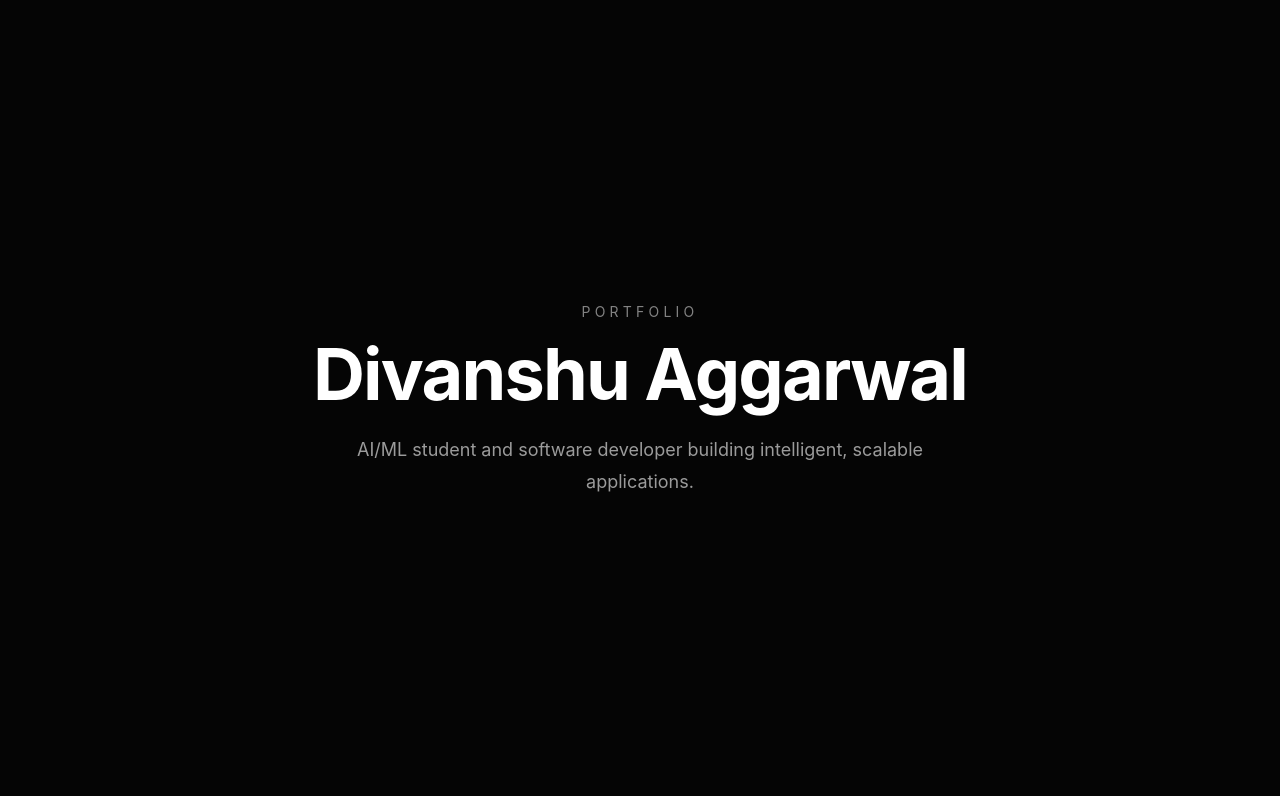
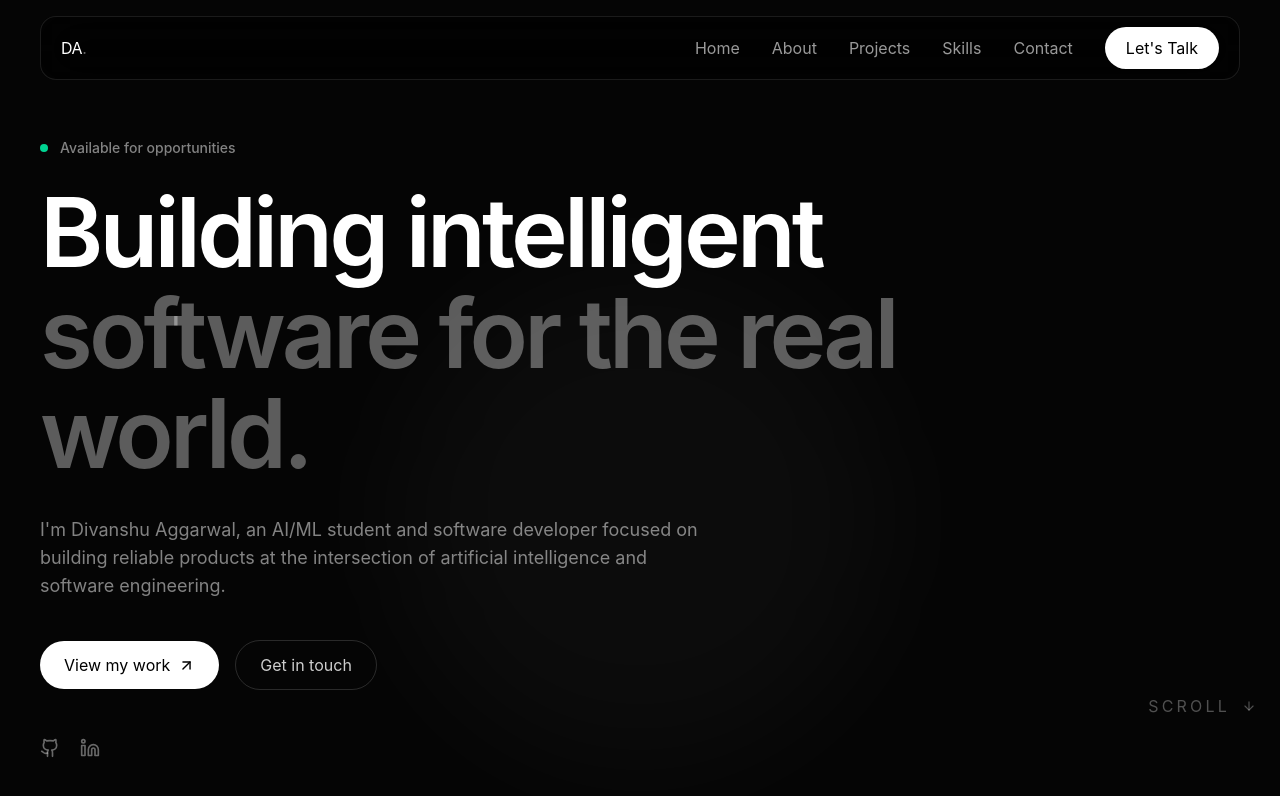
Before and after one commit to divanshuaggarwal30/portfolio, a React (Vite) app: page / in a window 1280 px wide. Shown: the top 796 px of the page. Built offline with nearby package versions, Linux system fonts and the light colour scheme.

Commit message:
feat: add portfolio navbar and hero

```diff
--- a/src/App.jsx
+++ b/src/App.jsx
@@ -1,24 +1,16 @@
+import Navbar from "./components/layout/Navbar";
+import Hero from "./components/sections/Hero";
+
 function App() {
   return (
-    <main className="min-h-screen bg-[#050505] text-white">
-      <section className="flex min-h-screen items-center justify-center px-6">
-        <div className="text-center">
-          <p className="mb-4 text-sm uppercase tracking-[0.3em] text-white/50">
-            Portfolio
-          </p>
+    <div className="min-h-screen bg-[#050505] text-white">
+      <Navbar />
 
-          <h1 className="text-5xl font-bold tracking-tight sm:text-7xl">
-            Divanshu Aggarwal
-          </h1>
-
-          <p className="mx-auto mt-6 max-w-2xl text-lg leading-8 text-white/60">
-            AI/ML student and software developer building intelligent,
-            scalable applications.
-          </p>
-        </div>
-      </section>
-    </main>
-  )
+      <main>
+        <Hero />
+      </main>
+    </div>
+  );
 }
 
-export default App
+export default App;
--- a/src/components/common/Container.jsx
+++ b/src/components/common/Container.jsx
@@ -0,0 +1,11 @@
+const Container = ({ children, className = "" }) => {
+  return (
+    <div
+      className={`mx-auto w-full max-w-7xl px-6 sm:px-8 lg:px-10 ${className}`}
+    >
+      {children}
+    </div>
+  );
+};
+
+export default Container;
--- a/src/components/layout/Navbar.jsx
+++ b/src/components/layout/Navbar.jsx
@@ -0,0 +1,89 @@
+import { useState } from "react";
+import { Menu, X } from "lucide-react";
+import { motion, AnimatePresence } from "framer-motion";
+import Container from "../common/Container";
+
+const navItems = [
+  { label: "Home", href: "#home" },
+  { label: "About", href: "#about" },
+  { label: "Projects", href: "#projects" },
+  { label: "Skills", href: "#skills" },
+  { label: "Contact", href: "#contact" },
+];
+
+const Navbar = () => {
+  const [isOpen, setIsOpen] = useState(false);
+
+  return (
+    <header className="fixed left-0 right-0 top-0 z-50">
+      <Container className="pt-4">
+        <nav className="flex h-16 items-center justify-between rounded-2xl border border-white/10 bg-black/60 px-5 backdrop-blur-xl">
+
+          <a
+            href="#home"
+            className="text-lg font-bold tracking-tight"
+            onClick={() => setIsOpen(false)}
+          >
+            DA<span className="text-white/40">.</span>
+          </a>
+
+          {/* Desktop */}
+          <div className="hidden items-center gap-8 md:flex">
+            {navItems.map((item) => (
+              <a
+                key={item.label}
+                href={item.href}
+                className="text-sm text-white/60 transition hover:text-white"
+              >
+                {item.label}
+              </a>
+            ))}
+
+            <a
+              href="#contact"
+              className="rounded-full border border-white/15 bg-white px-5 py-2 text-sm font-medium text-black transition hover:bg-white/90"
+            >
+              Let's Talk
+            </a>
+          </div>
+
+          {/* Mobile */}
+          <button
+            type="button"
+            aria-label={isOpen ? "Close menu" : "Open menu"}
+            className="rounded-lg p-2 text-white md:hidden"
+            onClick={() => setIsOpen((prev) => !prev)}
+          >
+            {isOpen ? <X size={22} /> : <Menu size={22} />}
+          </button>
+        </nav>
+
+        <AnimatePresence>
+          {isOpen && (
+            <motion.div
+              initial={{ opacity: 0, y: -10 }}
+              animate={{ opacity: 1, y: 0 }}
+              exit={{ opacity: 0, y: -10 }}
+              className="mt-2 overflow-hidden rounded-2xl border border-white/10 bg-black/90 p-4 backdrop-blur-xl md:hidden"
+            >
+              <div className="flex flex-col gap-2">
+                {navItems.map((item) => (
+                  <a
+                    key={item.label}
+                    href={item.href}
+                    onClick={() => setIsOpen(false)}
+                    className="rounded-xl px-4 py-3 text-sm text-white/70 transition hover:bg-white/5 hover:text-white"
+                  >
+                    {item.label}
+                  </a>
+                ))}
+              </div>
+            </motion.div>
+          )}
+        </AnimatePresence>
+      </Container>
+    </header>
+  );
+};
+
+export default Navbar;
--- a/src/components/sections/Hero.jsx
+++ b/src/components/sections/Hero.jsx
@@ -0,0 +1,126 @@
+import { motion } from "framer-motion";
+import {
+  ArrowDown,
+  ArrowUpRight,
+  Github,
+  Linkedin,
+} from "lucide-react";
+import Container from "../common/Container";
+
+const Hero = () => {
+  return (
+    <section
+      id="home"
+      className="relative flex min-h-screen items-center overflow-hidden pt-24"
+    >
+      {/* Background glow */}
+      <div className="pointer-events-none absolute left-1/2 top-1/3 h-[500px] w-[500px] -translate-x-1/2 rounded-full bg-white/[0.03] blur-3xl" />
+
+      <Container className="relative">
+        <div className="max-w-5xl">
+
+          <motion.div
+            initial={{ opacity: 0, y: 20 }}
+            animate={{ opacity: 1, y: 0 }}
+            transition={{ duration: 0.6 }}
+            className="mb-6 flex items-center gap-3"
+          >
+            <span className="h-2 w-2 rounded-full bg-emerald-400" />
+
+            <span className="text-sm font-medium text-white/50">
+              Available for opportunities
+            </span>
+          </motion.div>
+
+          <motion.h1
+            initial={{ opacity: 0, y: 30 }}
+            animate={{ opacity: 1, y: 0 }}
+            transition={{ duration: 0.7, delay: 0.1 }}
+            className="max-w-5xl text-5xl font-semibold leading-[1.05] tracking-[-0.04em] sm:text-7xl lg:text-8xl"
+          >
+            Building intelligent
+            <br />
+            <span className="text-white/35">software for the real world.</span>
+          </motion.h1>
+
+          <motion.p
+            initial={{ opacity: 0, y: 20 }}
+            animate={{ opacity: 1, y: 0 }}
+            transition={{ duration: 0.7, delay: 0.2 }}
+            className="mt-8 max-w-2xl text-base leading-7 text-white/50 sm:text-lg"
+          >
+            I'm Divanshu Aggarwal, an AI/ML student and software developer
+            focused on building reliable products at the intersection of
+            artificial intelligence and software engineering.
+          </motion.p>
+
+          <motion.div
+            initial={{ opacity: 0, y: 20 }}
+            animate={{ opacity: 1, y: 0 }}
+            transition={{ duration: 0.7, delay: 0.3 }}
+            className="mt-10 flex flex-wrap items-center gap-4"
+          >
+            <a
+              href="#projects"
+              className="group flex items-center gap-2 rounded-full bg-white px-6 py-3 text-sm font-medium text-black transition hover:bg-white/90"
+            >
+              View my work
+
+              <ArrowUpRight
+                size={17}
+                className="transition-transform group-hover:translate-x-0.5 group-hover:-translate-y-0.5"
+              />
+            </a>
+
+            <a
+              href="#contact"
+              className="rounded-full border border-white/15 px-6 py-3 text-sm font-medium text-white/80 transition hover:border-white/30 hover:text-white"
+            >
+              Get in touch
+            </a>
+          </motion.div>
+
+          <motion.div
+            initial={{ opacity: 0 }}
+            animate={{ opacity: 1 }}
+            transition={{ duration: 0.8, delay: 0.5 }}
+            className="mt-12 flex items-center gap-5"
+          >
+            <a
+              href="https://github.com/divanshuaggarwal30"
+              target="_blank"
+              rel="noreferrer"
+              aria-label="GitHub"
+              className="text-white/40 transition hover:text-white"
+            >
+              <Github size={20} />
+            </a>
+
+            <a
+              href="https://www.linkedin.com/in/divanshu-aggarwal-522420378"
+              target="_blank"
+              rel="noreferrer"
+              aria-label="LinkedIn"
+              className="text-white/40 transition hover:text-white"
+            >
+              <Linkedin size={20} />
+            </a>
+          </motion.div>
+        </div>
+
+        <motion.a
+          href="#about"
+          initial={{ opacity: 0 }}
+          animate={{ opacity: 1 }}
+          transition={{ delay: 1 }}
+          className="absolute bottom-10 right-6 hidden items-center gap-3 text-xs uppercase tracking-[0.2em] text-white/30 lg:flex"
+        >
+          Scroll
+          <ArrowDown size={14} />
+        </motion.a>
+      </Container>
+    </section>
+  );
+};
+
+export default Hero;
```
